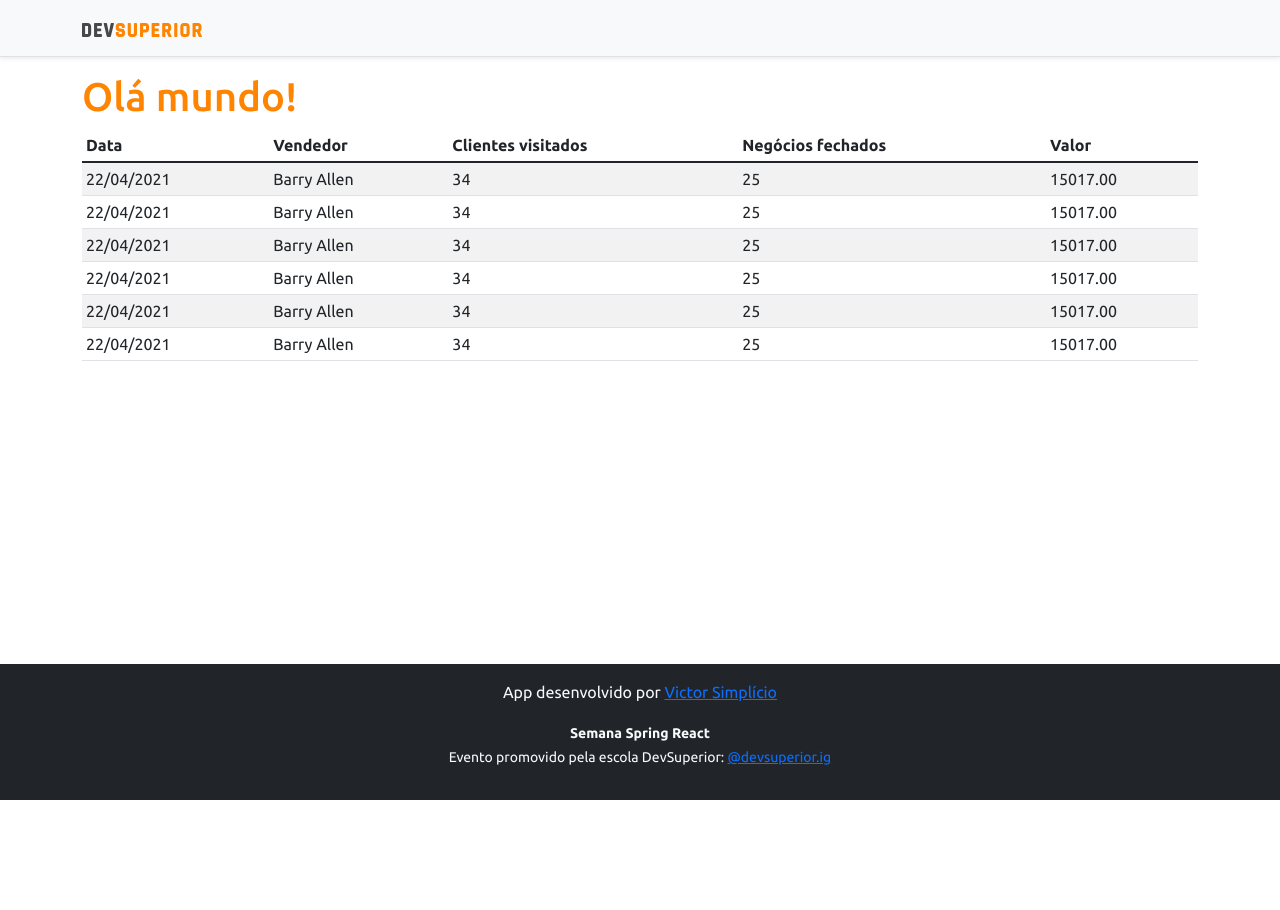
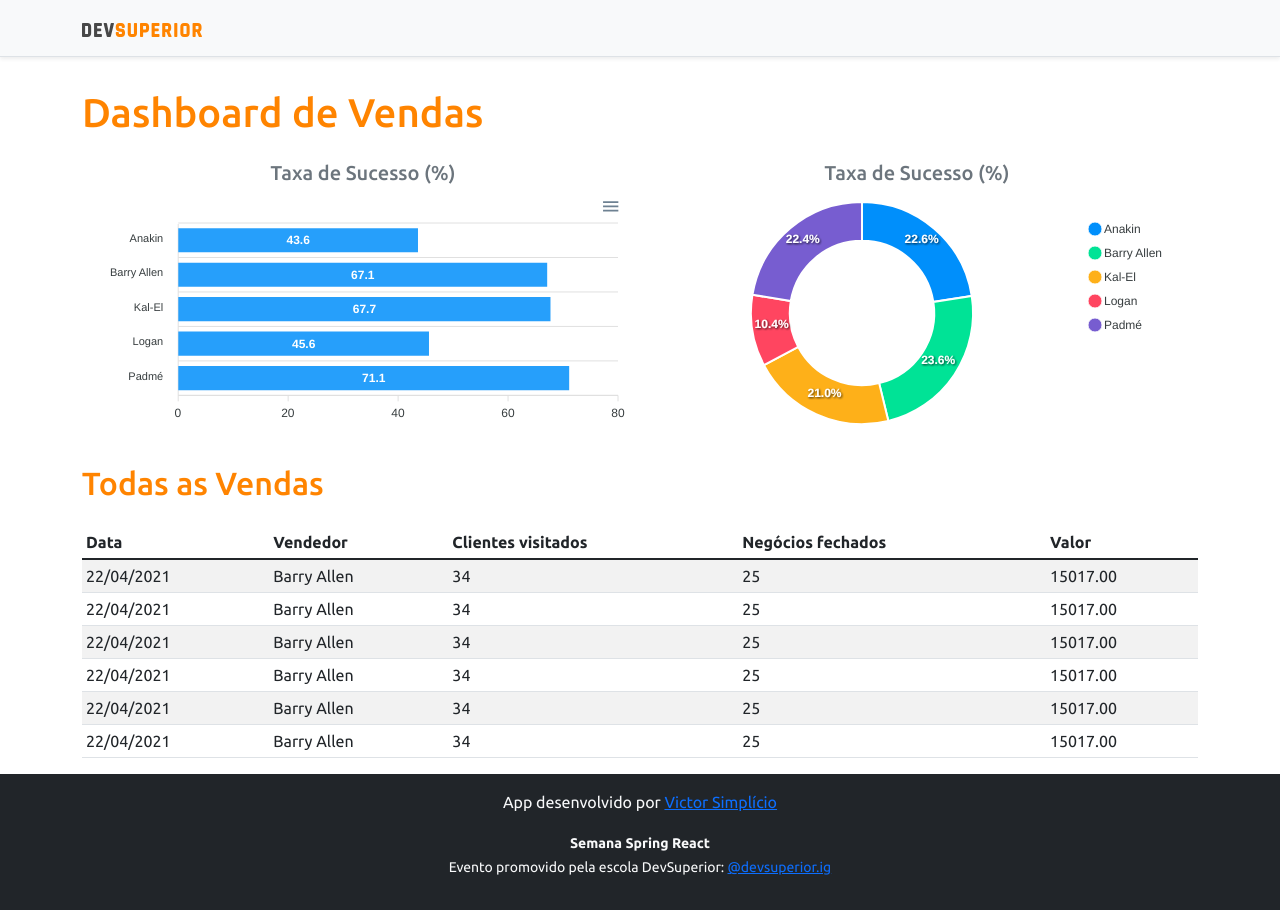
Before and after one commit to kurocaelum/projeto-sds4, a React (Create React App) app in the folder frontend/: page / in a window 1280 px wide. Before the commit the page ends 800 px from the top, so only its background shows below. Built offline with nearby package versions, Linux system fonts and the light colour scheme.

Commit message:
Static charts

```diff
--- a/frontend/src/App.tsx
+++ b/frontend/src/App.tsx
@@ -1,4 +1,6 @@
+import BarChart from 'components/BarChart'
 import DataTable from 'components/DataTable'
+import DonutChart from 'components/DonutChart'
 import Footer from 'components/Footer'
 import NavBar from 'components/NavBar'
 
@@ -7,9 +9,26 @@
     <>
       <NavBar />
       <div className='container'>
-        <h1 className='text-primary'>Olá mundo!</h1>
+        <h1 className='text-primary py-3'>Dashboard de Vendas</h1>
+
+        <div className='row px-3'>
+          <div className='col-sm-6'>
+            <h5 className='text-center text-secondary'>Taxa de Sucesso (%)</h5>
+            <BarChart />
+          </div>
+
+          <div className='col-sm-6'>
+            <h5 className='text-center text-secondary'>Taxa de Sucesso (%)</h5>
+            <DonutChart />
+          </div>
+        </div>
+
+        <div className='py-3'>
+          <h2 className='text-primary'>Todas as Vendas</h2>
+        </div>
         <DataTable />
       </div>
+
       <Footer />
     </>
   )
--- /dev/null
+++ b/frontend/src/components/BarChart/index.tsx
@@ -0,0 +1,27 @@
+import Chart from 'react-apexcharts'
+
+const BarChart = () => {
+  const options = {
+    plotOptions: {
+      bar: {
+        horizontal: true,
+      },
+    },
+  }
+
+  const mockData = {
+    labels: {
+      categories: ['Anakin', 'Barry Allen', 'Kal-El', 'Logan', 'Padmé'],
+    },
+    series: [
+      {
+        name: '% Sucesso',
+        data: [43.6, 67.1, 67.7, 45.6, 71.1],
+      },
+    ],
+  }
+
+  return <Chart options={{ ...options, xaxis: mockData.labels }} series={mockData.series} type='bar' height='240' />
+}
+
+export default BarChart
--- /dev/null
+++ b/frontend/src/components/DonutChart/index.tsx
@@ -0,0 +1,18 @@
+import Chart from 'react-apexcharts'
+
+const DonutChart = () => {
+  const mockData = {
+    series: [477138, 499928, 444867, 220426, 473088],
+    labels: ['Anakin', 'Barry Allen', 'Kal-El', 'Logan', 'Padmé'],
+  }
+
+  const options = {
+    legend: {
+      show: true,
+    },
+  }
+
+  return <Chart options={{ ...options, labels: mockData.labels }} series={mockData.series} type='donut' height='240' />
+}
+
+export default DonutChart
```
